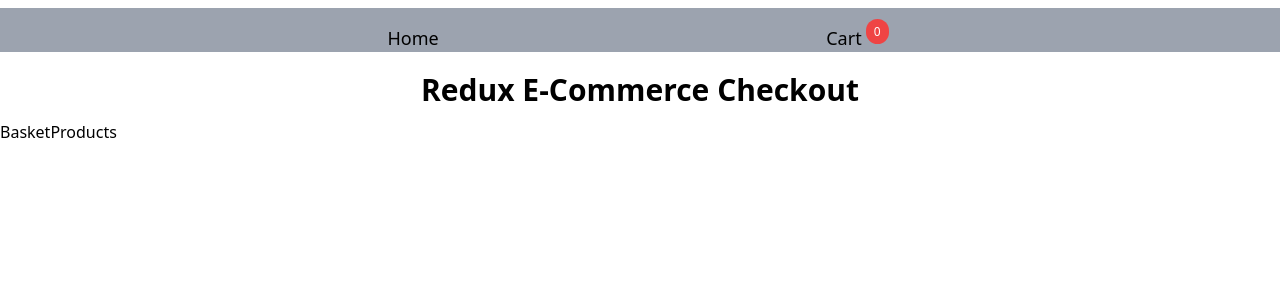
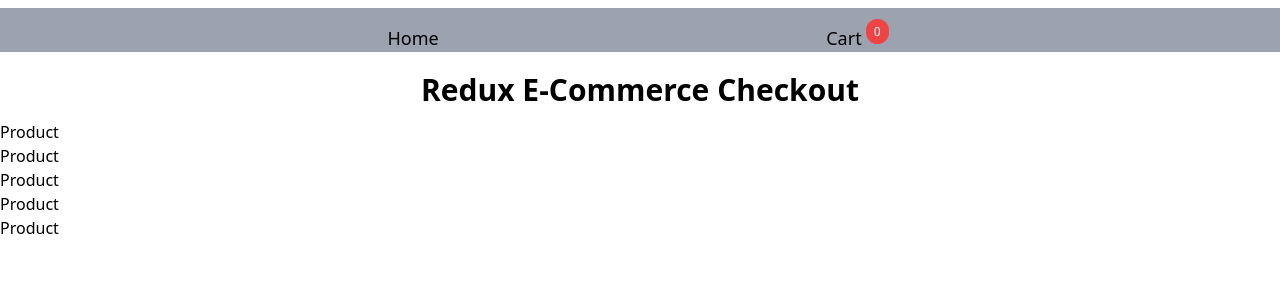
Before and after one commit to G3RGES/redux-ecommerce-checkout, a React (Create React App) app: page / in a window 1280 px wide. Shown: the top 300 px of the page. Built offline with nearby package versions, Linux system fonts and the light colour scheme.

Commit message:
Update BasketProducts.jsx

```diff
--- a/src/components/BasketProducts.jsx
+++ b/src/components/BasketProducts.jsx
@@ -1,8 +1,25 @@
 import React from "react";
 import { useSelector } from "react-redux";
+import Product from "./Product";
 
 const BasketProducts = () => {
-  return <div>BasketProducts</div>;
+  const { products, total, amount } = useSelector((store) => store.basket);
+
+  return (
+    <div>
+      {products.map((product, idx) => (
+        <Product
+          key={idx}
+          //   key={new Date().getTime()+Math.random()}//* DIFFERENT WAY TO HAVE A KEY
+          className=""
+          name={product.name}
+          price={product.price}
+          image={product.image}
+          amount={product.amount}
+        />
+      ))}
+    </div>
+  );
 };
 
 export default BasketProducts;
```
